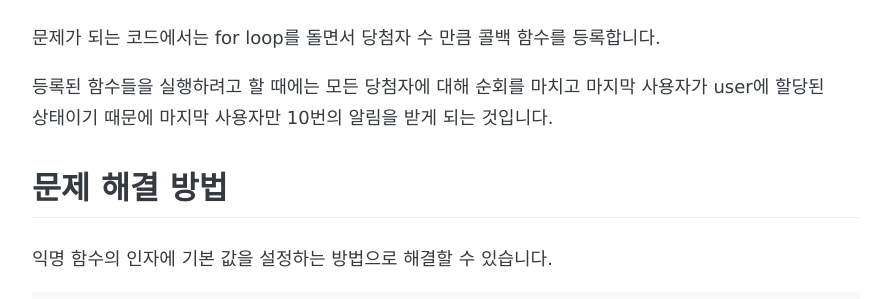
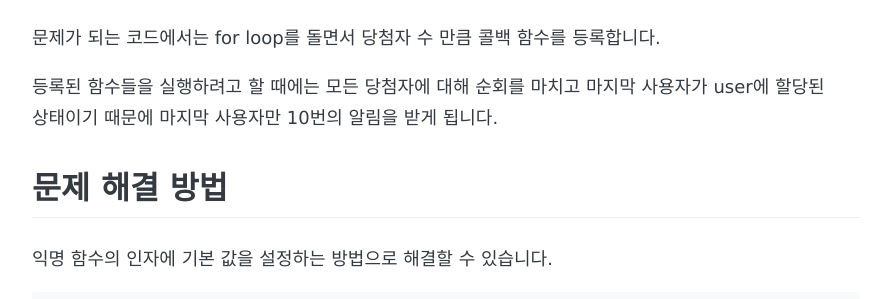
Before and after one commit to 8percent/8percent.github.io, a Jekyll site: the page built from _posts/2020-10-26-transaction-on-commit.md, in a window 1280 px wide and 900 px high, scrolled down 884 px. Shown: the part 184-483 px from the top of the window, without its empty margins (194-1085 px from the left). Built offline with Jekyll 4.4.1, drawn with Linux system fonts in a browser that asks for light colours; some web fonts are replaced.

Commit message:
CHG: 문장 수정

```diff
--- a/_posts/2020-10-26-transaction-on-commit.md
+++ b/_posts/2020-10-26-transaction-on-commit.md
@@ -36,7 +36,7 @@ with transaction.atomic():
 
 문제가 되는 코드에서는 for loop를 돌면서 당첨자 수 만큼 콜백 함수를 등록합니다.
 
-등록된 함수들을 실행하려고 할 때에는 모든 당첨자에 대해 순회를 마치고 마지막 사용자가 user에 할당된 상태이기 때문에 마지막 사용자만 10번의 알림을 받게 되는 것입니다.
+등록된 함수들을 실행하려고 할 때에는 모든 당첨자에 대해 순회를 마치고 마지막 사용자가 user에 할당된 상태이기 때문에 마지막 사용자만 10번의 알림을 받게 됩니다.
 
 
 ## 문제 해결 방법
```
